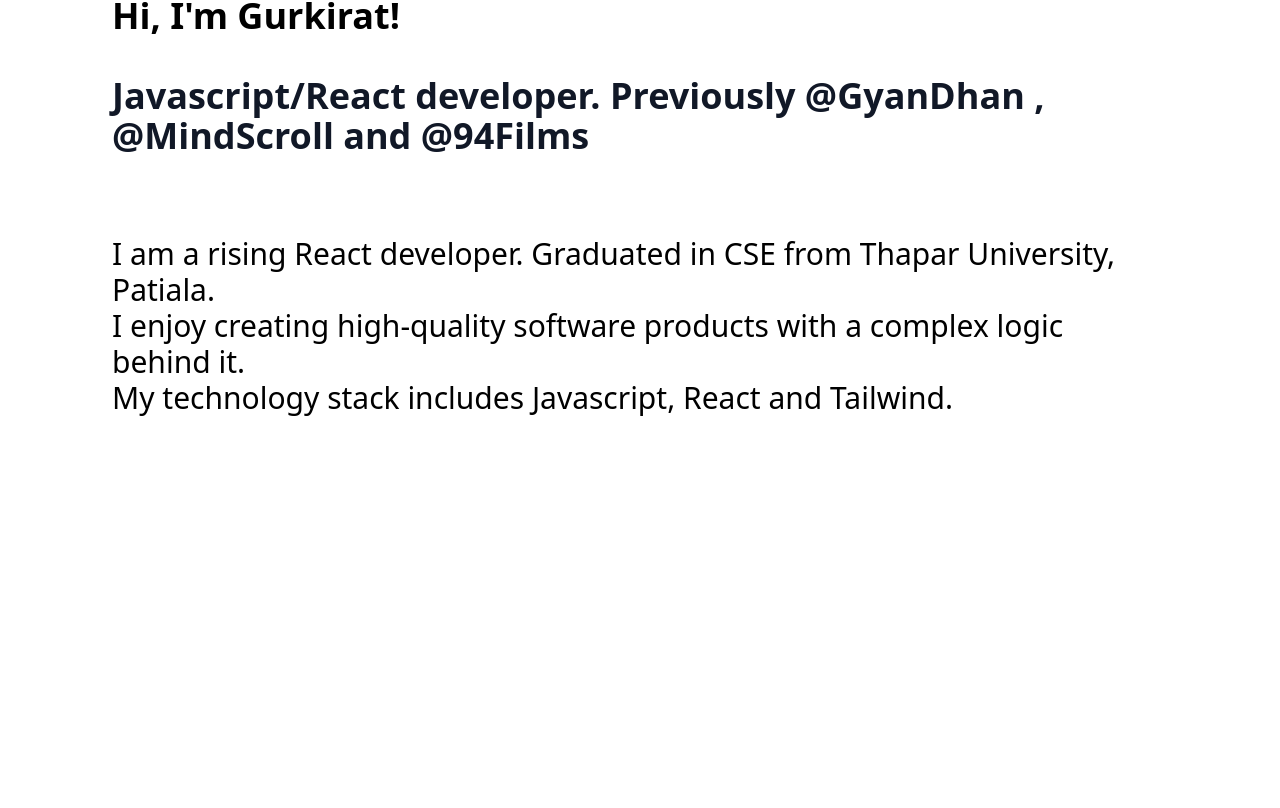
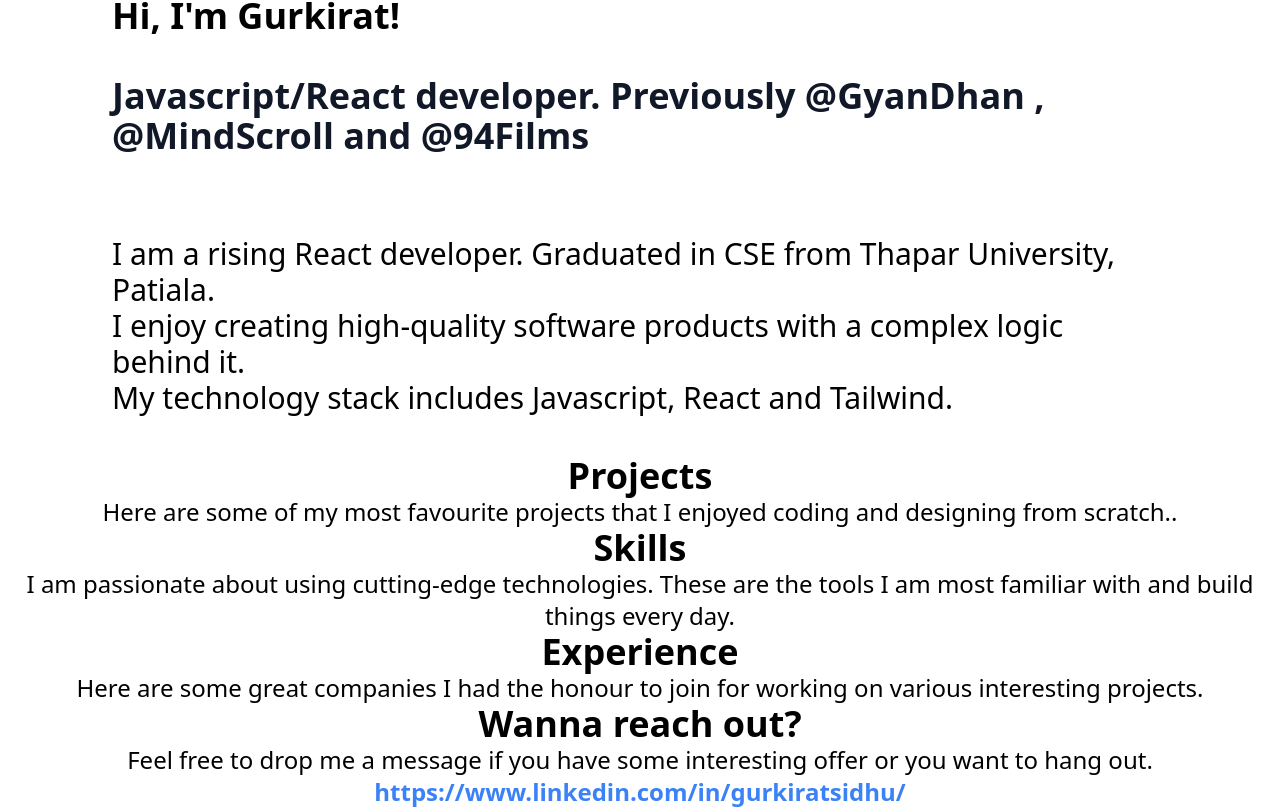
Before and after one commit to GurkiratSidhu/gurkirat-portfolio, a React (Create React App) app: page / in a window 1280 px wide. Shown: the part 212-1020 px from the top of the page. Before the commit the page ends 800 px from the top, so only its background shows below. Built offline with nearby package versions, Linux system fonts and the light colour scheme.

Commit message:
added components

```diff
--- a/src/App.js
+++ b/src/App.js
@@ -1,6 +1,10 @@
 import "./App.css";
 import Nav from "./Nav";
 import Header from "./Header";
+import Projects from "./Projects";
+import Skills from "./Skills";
+import Experience from "./Experience";
+import Footer from "./Footer";
 import { ThemeProvider } from "./themeContext";
 
 function App() {
@@ -11,6 +15,10 @@
 					<Nav />
 
 					<Header />
+					<Projects />
+					<Skills />
+					<Experience />
+					<Footer />
 				</ThemeProvider>
 			</>
 		</div>
--- /dev/null
+++ b/src/Experience.js
@@ -0,0 +1,16 @@
+import React from "react";
+
+function Experience() {
+	return (
+		<div>
+			<h1 className="text-4xl font-extrabold">Experience</h1>
+
+			<h2 className="text-2xl">
+				Here are some great companies I had the honour to join for working on
+				various interesting projects.
+			</h2>
+		</div>
+	);
+}
+
+export default Experience;
--- /dev/null
+++ b/src/Footer.js
@@ -0,0 +1,21 @@
+import React from "react";
+
+function Footer() {
+	return (
+		<div>
+			<h1 className="text-4xl font-extrabold">Wanna reach out?</h1>
+			<h2 className="text-2xl">
+				Feel free to drop me a message if you have some interesting offer or you
+				want to hang out.
+			</h2>
+			<a
+				href="https://www.linkedin.com/in/gurkiratsidhu/"
+				className="text-2xl font-bold text-blue-500"
+			>
+				https://www.linkedin.com/in/gurkiratsidhu/
+			</a>
+		</div>
+	);
+}
+
+export default Footer;
--- a/src/Header.js
+++ b/src/Header.js
@@ -1,5 +1,4 @@
 import React from "react";
-import desk from "./Images/desk.jpg";
 
 function Header() {
 	return (
--- /dev/null
+++ b/src/Projects.js
@@ -0,0 +1,15 @@
+import React from "react";
+
+function Projects() {
+	return (
+		<div>
+			<h1 className="text-4xl font-extrabold">Projects</h1>
+			<h2 className="text-2xl">
+				Here are some of my most favourite projects that I enjoyed coding and
+				designing from scratch..
+			</h2>
+		</div>
+	);
+}
+
+export default Projects;
--- /dev/null
+++ b/src/Skills.js
@@ -0,0 +1,15 @@
+import React from "react";
+
+function Skills() {
+	return (
+		<div>
+			<h1 className="text-4xl font-extrabold">Skills</h1>
+			<h2 className="text-2xl">
+				I am passionate about using cutting-edge technologies. These are the
+				tools I am most familiar with and build things every day.
+			</h2>
+		</div>
+	);
+}
+
+export default Skills;
```
